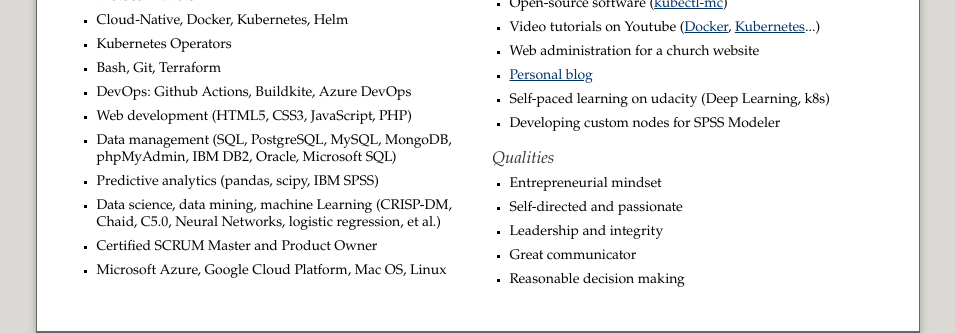
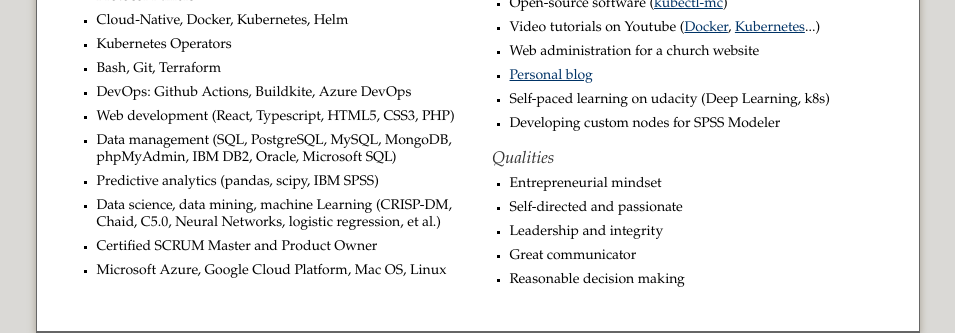
Before and after one commit to jonnylangefeld/jonnylangefeld.com, a Jekyll site: the page cv/cv.html, which Jekyll copies as it is, in a window 1280 px wide. Shown: the part 1889-2222 px from the top of the page, without its empty margins (162-1117 px from the left). Built offline with Jekyll 4.4.1, drawn with Linux system fonts in a browser that asks for light colours; some web fonts are replaced.

Commit message:
small updates

```diff
--- a/cv/cv.html
+++ b/cv/cv.html
@@ -284,7 +284,7 @@
             <li>Kubernetes Operators</li>
             <li>Bash, Git, Terraform</li>
             <li>DevOps: Github Actions, Buildkite, Azure DevOps</li>
-            <li>Web development (HTML5, CSS3, JavaScript, PHP)</li>
+            <li>Web development (React, Typescript, HTML5, CSS3, PHP)</li>
             <li>Data management (SQL, PostgreSQL, MySQL, MongoDB, phpMyAdmin, IBM DB2, Oracle, Microsoft SQL)</li>
             <li>Predictive analytics (pandas, scipy, IBM SPSS)</li>
             <li>Data science, data mining, machine Learning (CRISP-DM, Chaid, C5.0, Neural Networks, logistic regression, et al.)</li>
```
Also changed, not shown: 1 other file.
